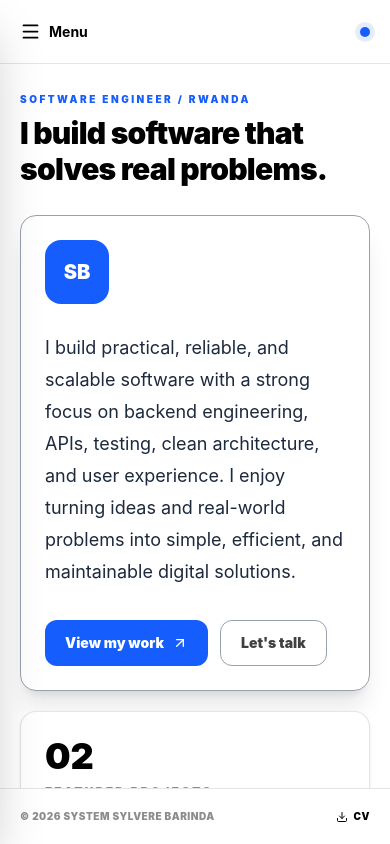
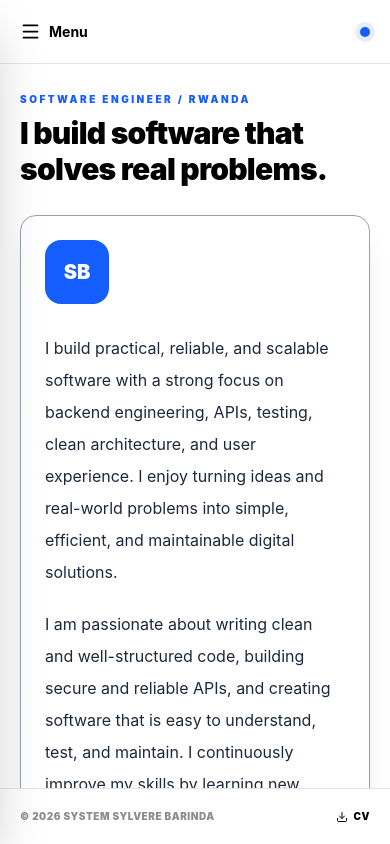
Before and after one commit to system-Barinda/My_portfolio, a React (Vite) app: page / in a window 390 px wide. Built offline with nearby package versions, Linux system fonts and the light colour scheme.

Commit message:
chore:updating the currently done

```diff
--- a/src/App.tsx
+++ b/src/App.tsx
@@ -249,9 +249,16 @@ function HomePage({ onSelect }: { onSelect: (s: Section) => void }) {
             <div className="mb-7 flex h-16 w-16 items-center justify-center rounded-2xl bg-blue-600 text-xl font-black">
               SB
             </div>
-            <p className="max-w-2xl text-lg leading-8 text-slate-800 md:text-xl">
+            <p className="max-w-2xl leading-8 text-slate-800 md:text-[20px]">
               {profile.bio}
             </p>
+             <p className="mt-5 max-w-2xl  leading-8 text-slate-800 md:text-[20px]">
+              {profile.bio_1}
+            </p>
+            <p className="mt-5 max-w-2xl text-[15px] leading-8 text-slate-800 md:text-[20px]">
+              {profile.bio_2}
+            </p>
+
           </div>
           <div className="mt-8 flex flex-wrap gap-3">
             <button
```
